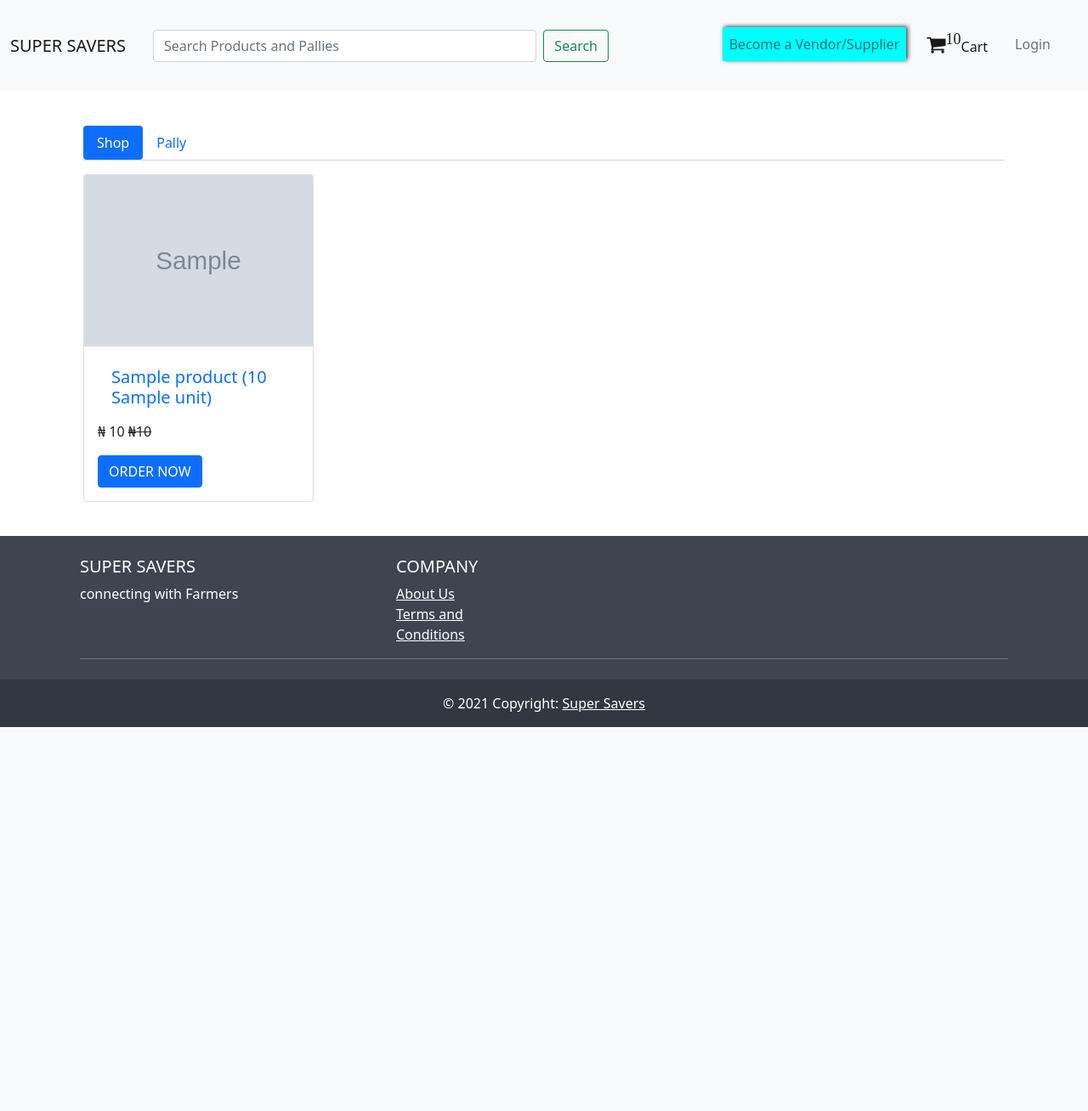
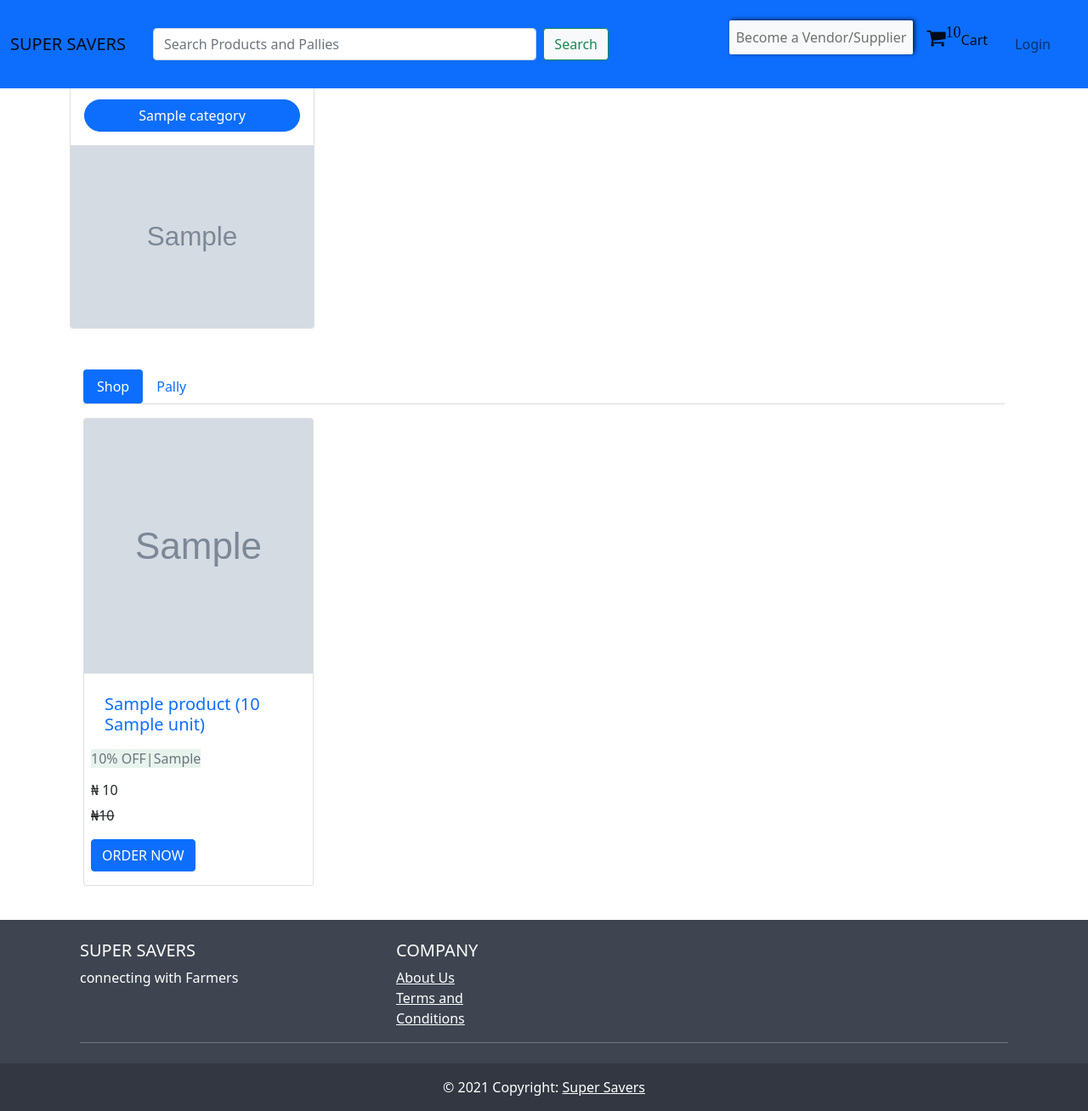
Before and after one commit to Josh596/Super-Savers, a Django app: template store/templates/store/index.html in a window 1280 px wide. Shown: the whole page at 85% size. Before the commit the page ends 856 px from the top, so only its background shows below. Run offline with Django 3.2, Linux system fonts and the light colour scheme; the template is opened without the code that fills it: most values are stand-ins (such as "Sample title", 1, 10 or a date in 2020); grey boxes marked "Sample" are stand-in pictures.

Commit message:
Minor UI Changes

```diff
--- a/static/css/styles.css
+++ b/static/css/styles.css
@@ -101,3 +101,27 @@ body {
     -webkit-box-shadow: 2px -1px 5px 0px rgba(0,0,0,0.75);
     -moz-box-shadow: 2px -1px 5px 0px rgba(0,0,0,0.75);
 }
+
+.item-card{
+    width: 25%;
+}
+
+.item-img{
+    height: 300px;
+}
+
+#search-form{
+	width: 50%;
+}
+
+
+
+@media (max-width: 979px) {
+    #search-form{
+        width: 100%;
+    }
+
+    .item-card{
+        width: 100%;
+    }
+}
--- /dev/null
+++ b/store/templates/store/category-section.html
@@ -0,0 +1,12 @@
+<div class="scrollable-div" style="overflow: auto; white-space: nowrap;">
+<div class="d-inline-flex" >
+    {% for category in categories %}
+    <div class="card" style="width: 18rem;">
+        <div class="card-body">
+            <button class="btn btn-primary rounded-pill w-100">{{category.name}}</button>
+        </div>
+        <a href="{{category.get_absolute_url}}"><img src="{{category.image.url}}" class="card-img-bottom" alt="{{category.title}}"></a>
+    </div>
+    {% endfor %}
+</div>
+</div>
--- a/store/templates/store/index.html
+++ b/store/templates/store/index.html
@@ -6,7 +6,7 @@
 {% block content %}
 <div class="container">
 
-
+    {% include 'store/category-section.html' %}
     <!-- Store Content -->
 
     <div class="m-3 mt-5">
--- a/store/templates/store/pally_list_template.html
+++ b/store/templates/store/pally_list_template.html
@@ -1,8 +1,8 @@
 <div class="d-flex flex-wrap" style="gap: 10px;">
     {% for pally in pallies %}
-    <div class="card w-25">
-        <img src="{{pally.product.image.url}}" class="card-img-top" alt="{{pally.product.title}}">
-        <div class="card-body">
+    <div class="card item-card">
+        <img src="{{pally.product.image.url}}" class="card-img-top item-img" alt="{{pally.product.title}}">
+        <div class="card-body px-2">
             <h5 class="card-title"><a class="nav-link" href="{{ pally.get_absolute_url }}">{{pally.product.title}}({{pally.product.price.quantity}} {{pally.product.price.unit}})</a></h5>
             </h5>
             <p class="card-text">&#8358; {{pally.price_per_slot.price}} per slot({{pally.price_per_slot.quantity}} {{pally.product.price.unit}})</p>
--- a/store/templates/store/product_list_template.html
+++ b/store/templates/store/product_list_template.html
@@ -1,10 +1,12 @@
 <div class="d-flex flex-wrap" style="gap: 10px;">
     {% for product in products %}
-    <div class="card w-25">
-        <img src="{{product.image.url}}" class="card-img-top" alt="{{product.title}}">
-        <div class="card-body">
+    <div class="card item-card">
+        <img src="{{product.image.url}}" class="card-img-top item-img" alt="{{product.title}}">
+        <div class="card-body px-2">
             <h5 class="card-title"><a class="nav-link" href="{{ product.get_absolute_url }}">{{product.title }} ({{product.price.quantity}} {{product.price.unit}})</a></h5>
-            <p class="card-text">&#8358; {{product.get_discount_price}} <del>&#8358;{{ product.price }}</del></p>
+            <h6 class="card-subtitle mb-2 text-muted bg-success bg-opacity-10 d-inline text-success">{{product.discount}}% OFF|{{product.in_season}}</h6>
+            <br>
+            <p class="card-text"><h6>&#8358; {{product.get_discount_price}}</h6> <del>&#8358;{{ product.price }}</del></p>
             <a href="#" class="btn btn-primary" data-bs-toggle="modal"
                 data-bs-target="#orderModal" data-product={{product.id}}>ORDER NOW</a>
         </div>
--- a/templates/base.html
+++ b/templates/base.html
@@ -10,7 +10,7 @@
     <link href="https://cdn.jsdelivr.net/npm/bootstrap@5.1.1/dist/css/bootstrap.min.css" rel="stylesheet" integrity="sha384-F3w7mX95PdgyTmZZMECAngseQB83DfGTowi0iMjiWaeVhAn4FJkqJByhZMI3AhiU" crossorigin="anonymous">
     <script src="https://code.jquery.com/jquery-3.6.0.min.js" integrity="sha256-/xUj+3OJU5yExlq6GSYGSHk7tPXikynS7ogEvDej/m4=" crossorigin="anonymous"></script>
     <link rel="stylesheet" href="{% static 'css/styles.css' %}">
-    <link rel="stylesheet" href="https://cdnjs.cloudflare.com/ajax/libs/font-awesome/4.7.0/css/font-awesome.min.css" onerror="this.onerror=null;this.href={% static 'css/font-awesome.min.css' %};" />
+    <link rel="stylesheet" href="https://cdnjs.cloudflare.com/ajax/libs/font-awesome/4.7.0/css/font-awesome.min.css" />
 
     {% block css %}
 
@@ -19,35 +19,35 @@
 <body class="d-flex flex-column min-vh-100">
 
     <!-- Nav bar at the top -->
-    <nav class="navbar navbar-expand-lg fixed-top navbar-light bg-light">
+    <nav class="navbar navbar-expand-sm fixed-top navbar-light bg-primary py-2">
         <div class="container-fluid">
             <a class="navbar-brand" href="{% url 'store:index'%}">SUPER SAVERS</a>
             <button class="navbar-toggler bg-light" type="button" data-bs-toggle="collapse" data-bs-target="#navbarSupportedContent" aria-controls="navbarSupportedContent" aria-expanded="false" aria-label="Toggle navigation">
                 <span class="navbar-toggler-icon"></span>
             </button>
             <div class="collapse navbar-collapse p-3 justify-content-end" id="navbarSupportedContent">
-                <form class="d-flex w-50 me-auto" method="get" action="{% url 'store:search' %}">
+                <form class="d-flex me-auto" id="search-form" method="get" action="{% url 'store:search' %}">
                     <input class="form-control me-2" type="search" placeholder="Search Products and Pallies" aria-label="Search" name="q">
-                    <button class="btn btn-outline-success" type="submit" >Search</button>
+                    <button class="btn btn-outline-success bg-light" type="submit" >Search</button>
                 </form>
                 <ul class="nav navbar-nav navbar-right">
                     {% if user.vendor %}
-                    <li class="nav-item p-2">
+                    <li class="nav-item py-0">
                         <!-- For total item in basket -->
-                        <a class="nav-link vendor-btn" aria-current="page" href="{% url 'vendor:dashboard' %}">Vendor Dashboard</a>
+                        <a class="nav-link vendor-btn bg-light" aria-current="page" href="{% url 'vendor:dashboard' %}">Vendor Dashboard</a>
                     </li>
                     {% else %}
-                    <li class="nav-item p-2">
+                    <li class="nav-item py-0">
                         <!-- For total item in basket -->
-                        <a class="nav-link vendor-btn" # aria-current="page" href="{% url 'vendor:register' %}">Become a Vendor/Supplier</a>
+                        <a class="nav-link vendor-btn bg-light" # aria-current="page" href="{% url 'vendor:register' %}">Become a Vendor/Supplier</a>
                     </li>
                     {% endif %}
                     <li class="nav-item p-2">
                         <!-- For total item in basket, add pally and product -->
-                        <a class="nav-link active" aria-current="page" href="{% url 'basket:basket_summary' %}"><i class="fa fa-shopping-cart" style="font-size:24px"><sup id="basket-qty">{{basket_total}}</sup></i>Cart</a>
+                        <a class="nav-link active py-0" aria-current="page" href="{% url 'basket:basket_summary' %}"><i class="fa fa-shopping-cart" style="font-size:24px"><sup id="basket-qty">{{basket_total}}</sup></i>Cart</a>
                     </li>
                     {% if user.is_authenticated %}
-                    <li class="nav-item dropdown p-2">
+                    <li class="nav-item dropdown py-0">
                         <a class="nav-link dropdown-toggle" href="#" id="navbarDropdown" role="button" data-bs-toggle="dropdown" aria-expanded="false">
                         Account
                         </a>
```
Also changed, not shown: store/models.py (+19 -2 lines), store/migrations/0019_auto_20211022_1247.py (added), store/migrations/0020_auto_20211022_1401.py (added).
